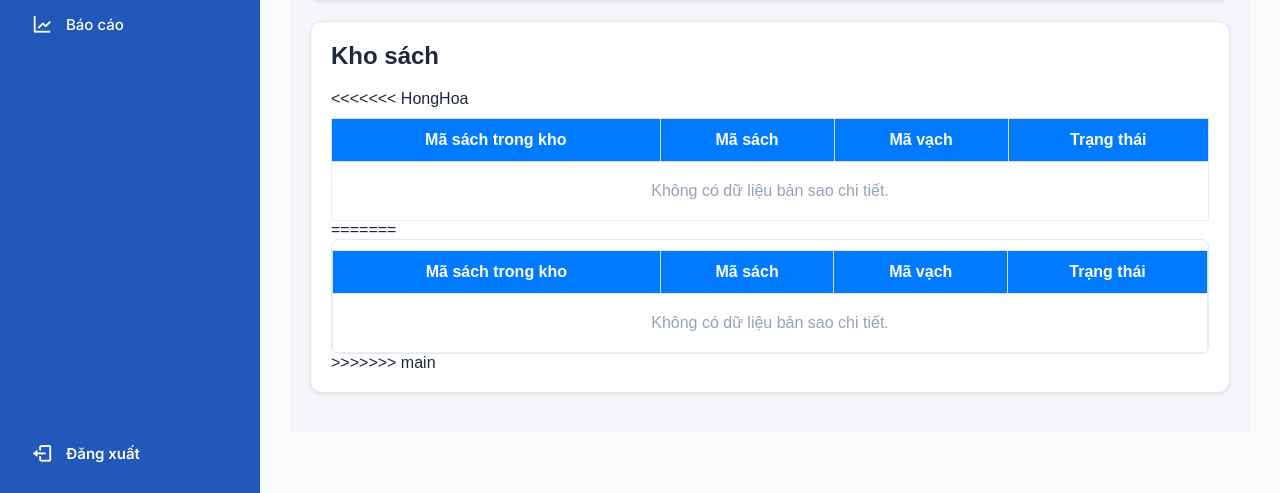
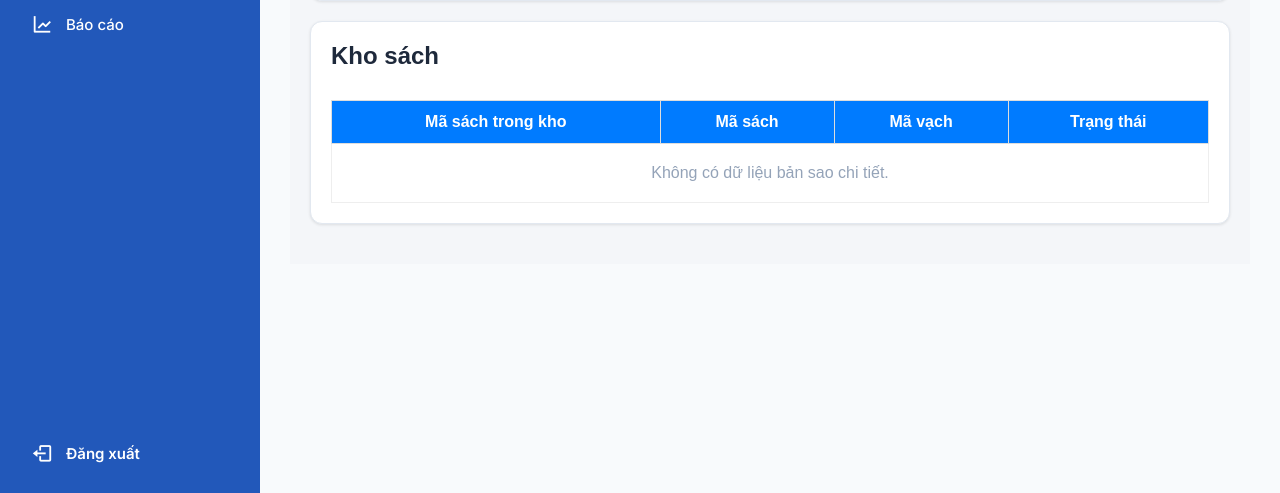
Before and after one commit to ducnt67/THUVIEN_TEST03, a Django app: template quan_ly_sach/templates/sachtrongkho.html in a window 1280 px wide. Shown: the part 395-888 px from the top of the page. Run offline with Django 4.2, Linux system fonts and the light colour scheme; the template is opened without the code that fills it, so the values that code supplies are empty.

Commit message:
Update sachtrongkho.html

```diff
--- a/quan_ly_sach/templates/sachtrongkho.html
+++ b/quan_ly_sach/templates/sachtrongkho.html
@@ -47,7 +47,6 @@
 
     <div class="card table-section" style="background: #fff; padding: 20px; border-radius: 12px; margin-bottom: 20px; box-shadow: 0 1px 3px rgba(0,0,0,0.1); display: flex; flex-direction: column; flex: 1; min-height: 0;">
         <h2 style="font-size: 24px; font-weight: 700; color: #1e293b; margin-top: 0; margin-bottom: 20px;">Kho sách</h2>
-<<<<<<< HongHoa
 
         <table style="width: 100%; border-collapse: collapse; margin-top: 10px; border: 1px solid #ddd;">
             <thead>
@@ -91,42 +90,6 @@
                 {% endfor %}
             </tbody>
         </table>
-=======
-        <div class="data-table-scroll table-wrapper" style="flex: 1 1 auto; min-height: 0;">
-            <table style="width: 100%; border-collapse: collapse; margin-top: 10px; border: 1px solid #ddd;">
-                <thead>
-                    <tr>
-                        <th style="padding: 12px; text-align: center; background: #007bff; color: #fff; border: 1px solid #ddd; font-weight: 600;">Mã sách trong kho</th>
-                        <th style="padding: 12px; text-align: center; background: #007bff; color: #fff; border: 1px solid #ddd; font-weight: 600;">Mã sách</th>
-                        <th style="padding: 12px; text-align: center; background: #007bff; color: #fff; border: 1px solid #ddd; font-weight: 600;">Mã vạch</th>
-                        <th style="padding: 12px; text-align: center; background: #007bff; color: #fff; border: 1px solid #ddd; font-weight: 600;">Trạng thái</th>
-                    </tr>
-                </thead>
-                <tbody id="stockTable">
-                    {% for item in danh_sach_kho %}
-                    <tr>
-                        <td style="padding: 12px; text-align: center; border: 1px solid #eee; font-family: 'Courier New', monospace; font-weight: 500;">{{ item.ma_sach_trong_kho }}</td>
-                        <td style="padding: 12px; text-align: center; border: 1px solid #eee; color: #64748b; font-family: 'Courier New', monospace;">{{ sach.ma_sach }}</td>
-                        <td style="padding: 12px; text-align: center; border: 1px solid #eee; font-family: 'Courier New', monospace; color: #475569;"><span style="background: #f1f5f9; padding: 2px 6px; border-radius: 4px;">{{ item.ma_vach }}</span></td>
-                        <td style="padding: 12px; text-align: center; border: 1px solid #eee;">
-                            {% if item.trang_thai == 'SanSang' or item.trang_thai == 'available' %}
-                                <span class="badge" style="background: #dcfce7; color: #166534; padding: 4px 10px; border-radius: 6px; font-weight: 700; font-size: 12px;">Có sẵn</span>
-                            {% else %}
-                                <span class="badge" style="background: #fef9c3; color: #a16207; padding: 4px 10px; border-radius: 6px; font-weight: 700; font-size: 12px;">Đang mượn</span>
-                            {% endif %}
-                        </td>
-                    </tr>
-                    {% empty %}
-                    <tr>
-                        <td colspan="4" style="text-align: center; padding: 20px; color: #94a3b8; border: 1px solid #eee;">
-                            Không có dữ liệu bản sao chi tiết.
-                        </td>
-                    </tr>
-                    {% endfor %}
-                </tbody>
-            </table>
-        </div>
->>>>>>> main
     </div>
 </div>
 
```
